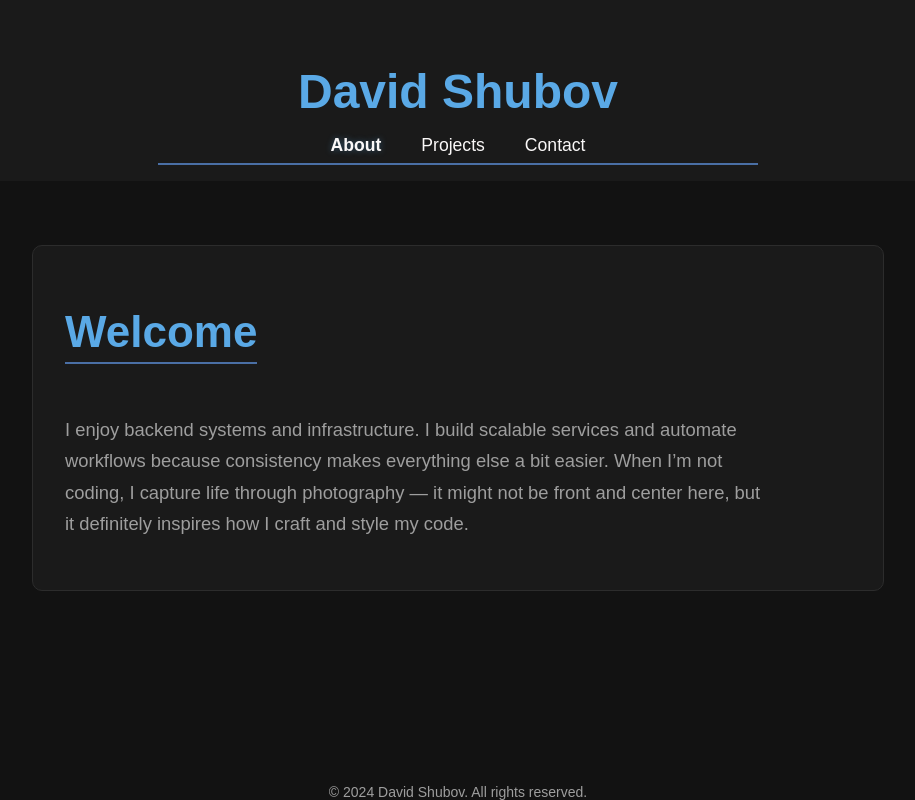
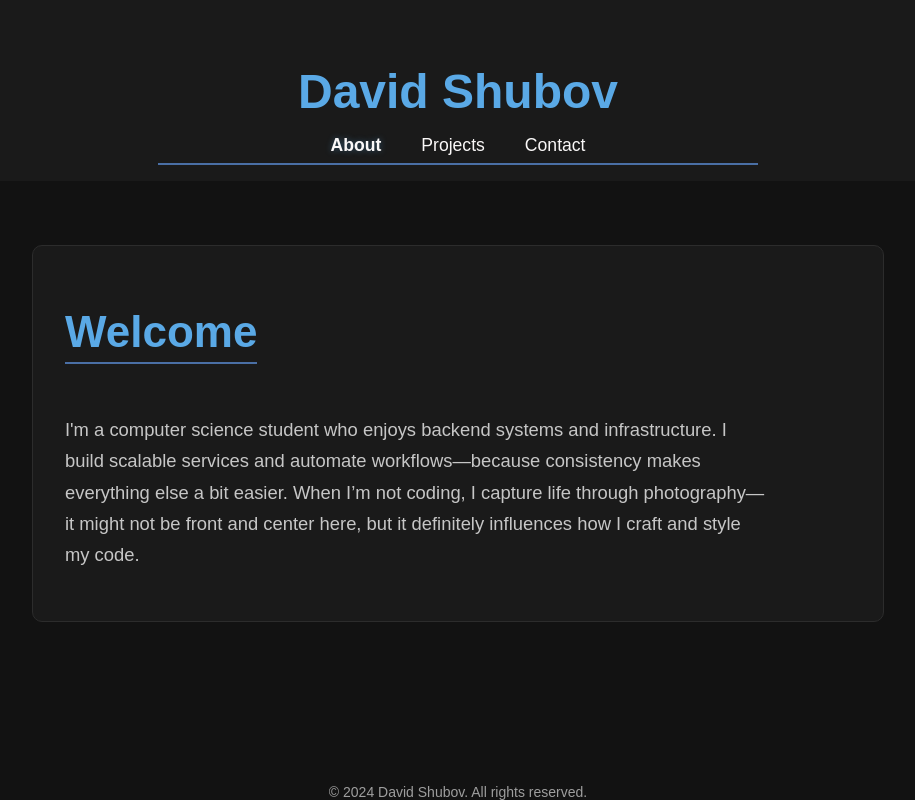
Before and after one commit to drshooby/website, a Next.js app: page / in a window 1280 px wide. Shown: the whole page, without its empty margins (182-1097 px from the left). Built offline with nearby package versions, Linux system fonts and the light colour scheme.

Commit message:
update(colors and text): use lighter for main text, update about text slightly

```diff
--- a/components/About/About.module.css
+++ b/components/About/About.module.css
@@ -31,7 +31,7 @@
 .intro {
   font-size: 1.15rem;
   line-height: 1.7;
-  color: var(--color-text-muted);
+  color: var(--color-text-darker-white);
   max-width: 700px;
 }
 
--- a/components/About/AboutText.ts
+++ b/components/About/AboutText.ts
@@ -1,6 +1,6 @@
 export const pageText = `
-   I enjoy backend systems and infrastructure.
-   I build scalable services and automate workflows because consistency makes everything else a bit easier.
-   When I’m not coding, I capture life through photography —
-   it might not be front and center here, but it definitely inspires how I craft and style my code.
+   I'm a computer science student who enjoys backend systems and infrastructure.
+   I build scalable services and automate workflows—because consistency makes everything else a bit easier.
+   When I’m not coding, I capture life through photography—
+   it might not be front and center here, but it definitely influences how I craft and style my code.
 `
--- a/components/Contact/Contact.module.css
+++ b/components/Contact/Contact.module.css
@@ -23,7 +23,7 @@
 .description {
   font-size: 1.1rem;
   margin-bottom: 2rem;
-  color: var(--color-text-muted);
+  color: var(--color-text-darker-white);
   line-height: 1.5;
 }
 
```
